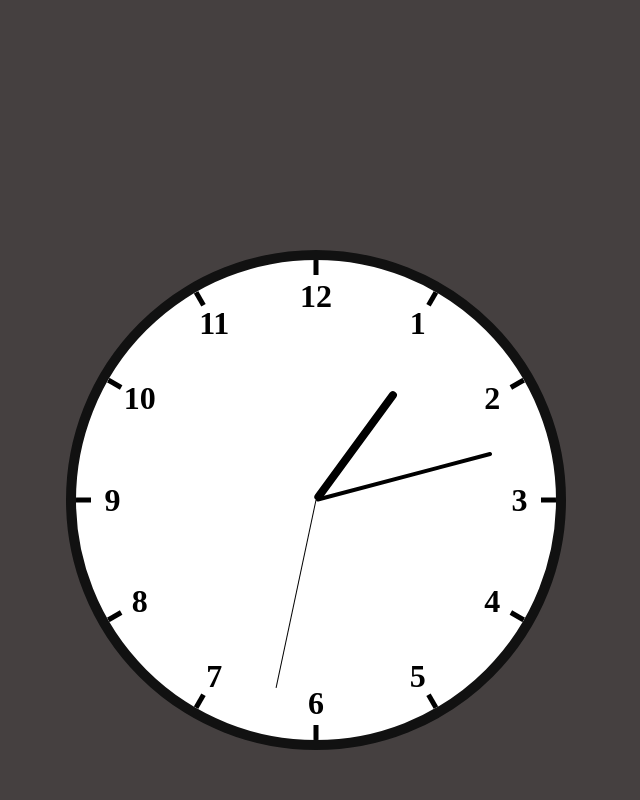
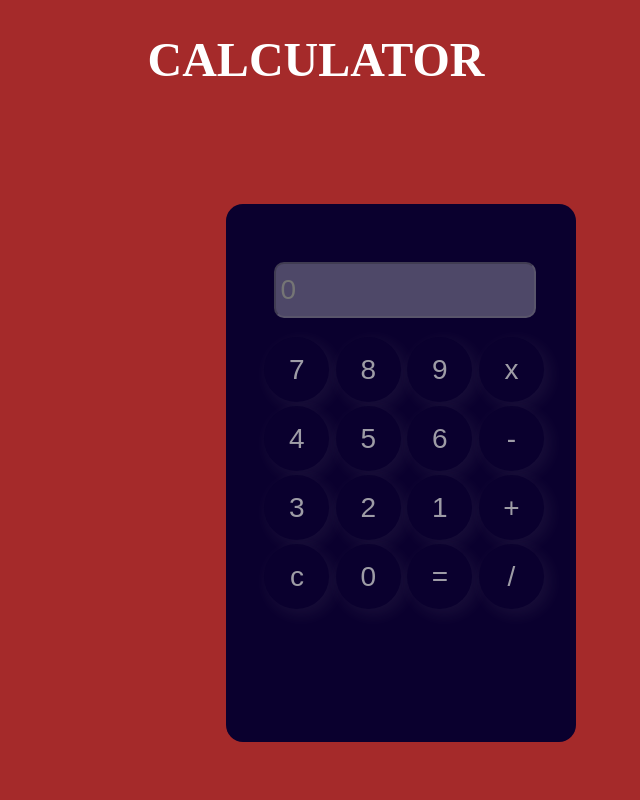
Before and after one commit to Xayrulloxalilov0010/soat-proyekt, a plain HTML site: page index.html in a window 1280 px wide. Shown: the whole page, without its empty margins (324-964 px from the left). Drawn offline with Linux system fonts and the light colour scheme.

Commit message:
calculator

```diff
--- a/index.html
+++ b/index.html
@@ -1,72 +1,46 @@
 <!DOCTYPE html>
 <html lang="en">
 <head>
-  <meta charset="UTF-8">
-  <meta http-equiv="X-UA-Compatible" content="IE=edge">
-  <meta name="viewport" content="width=device-width, initial-scale=1.0">
-  <link rel="stylesheet" href="./styles/style.css">
-  <title>Time</title>
+    <meta charset="UTF-8">
+    <meta http-equiv="X-UA-Compatible" content="IE=edge">
+    <meta name="viewport" content="width=device-width, initial-scale=1.0">
+    <link rel="stylesheet" href="./style.css">
+    <title>calculator</title>
 </head>
 <body>
-  <div class="time">
-    <div class="num num1">
-      <div>1</div>
-    </div>
-    <div class="num num2">
-      <div>2</div>
-    </div>
-    <div class="num num3">
-      <div>3</div>
-    </div>
-    <div class="num num4">
-      <div>4</div>
-    </div>
-    <div class="num num5">
-      <div>5</div>
-    </div>
-    <div class="num num6">
-      <div>6</div>
-    </div>
-    <div class="num num7">
-      <div>7</div>
-    </div>
-    <div class="num num8">
-      <div>8</div>
-    </div>
-    <div class="num num9">
-      <div>9</div>
-    </div>
-    <div class="num num10">
-      <div>10</div>
-    </div>
-    <div class="num num11">
-      <div>11</div>
-    </div>
-    <div class="num num12">
-      <div>12</div>
-    </div>
-    <div class="hand" id="sec">
-      <div class="sec"></div>
-    </div>
-    <div class="hand" id="min">
-      <div class="min"></div>
-    </div>
-    <div class="hand" id="hour">
-      <div class="hour"></div>
-    </div>
-  </div>
-
-
-
-
-
-
-
-
-
-
-
-
-  <script src="./js/script.js"></script>
+    <h1>CALCULATOR</h1>
+    <form name="calculator">
+        <table>
+            <tr>
+                <td colspan ="4">
+                    <input type="text" name="display" id="display" disabled placeholder="0">
+                </td>
+            </tr>
+            <tr>
+                <td><input type="button" name="seven" value="7" onclick="calculator.display.value += '7' "></td>
+                <td><input type="button" name="eight" value="8" onclick="calculator.display.value += '8' "></td>
+                <td><input type="button" name="nine" value="9" onclick="calculator.display.value += '9' "></td>
+                <td><input type="button" name="times" value="x" onclick="calculator.display.value += '*' "></td>
+            </tr>
+            <tr>
+                <td><input type="button" name="four" value="4" onclick="calculator.display.value += '4' "></td>
+                <td><input type="button" name="five" value="5" onclick="calculator.display.value += '5' "></td>
+                <td><input type="button" name="six" value="6" onclick="calculator.display.value += '6' "></td>
+                <td><input type="button" name="minus" value="-" onclick="calculator.display.value += '-' "></td>
+            </tr>
+            <tr>
+                <td><input type="button" name="three" value="3" onclick="calculator.display.value += '3' "></td>
+                <td><input type="button" name="two" value="2" onclick="calculator.display.value += '2' "></td>
+                <td><input type="button" name="one" value="1" onclick="calculator.display.value += '1' "></td>
+                <td><input type="button" name="pilus" value="+" onclick="calculator.display.value += '+' "></td>
+            </tr>
+            <tr>
+                <td><input type="button" name="clear" value="c" onclick="calculator.display.value = '' "></td>
+                <td><input type="button" name="xero" value="0" onclick="calculator.display.value += '0' "></td>
+                <td><input type="button" name="deval" value="=" onclick="calculator.display.value = eval(calculator.display.value) "></td>
+                <td><input type="button" name="div" value="/" onclick="calculator.display.value += '/' "></td>
+            </tr>
+        </table>
+    </form>
 </body>
 </html>
--- a/js/script.js
+++ /dev/null
@@ -1,16 +0,0 @@
-const secDiv = document.getElementById('sec');
-const minDiv = document.getElementById('min');
-const hourDiv = document.getElementById('hour');
-
-setInterval(updateClock, 1000);
-function updateClock () {
-  let date = new Date(),
-      sec = date.getSeconds() / 60;
-      min = (date.getMinutes() + sec) / 60;
-      hour = (date.getHours() + min) / 12;
-
-      secDiv.style.transform = 'rotate(' + (sec * 360) + "deg)";
-      minDiv.style.transform = 'rotate(' + (min * 360) + "deg)";
-      hourDiv.style.transform = 'rotate(' + (hour * 360) + "deg)";
-}
-// updateClock();
--- /dev/null
+++ b/style.css
@@ -0,0 +1,56 @@
+body{
+    padding: 0;
+    margin: 0;
+    background-color: brown;
+}
+h1{
+    text-align: center;
+    color: white;
+    font-size: 3em;
+    height: 12px;
+}
+form{
+    margin-left: 43vw;
+    margin-top: 20vh;
+    width: 300px;
+    height: 488px;
+    padding: 25px;
+    background-color: rgb(10, 0, 46);
+    border-radius: 17px;
+    box-shadow: 5px 5px 15px 2px (148, 148, 148, .1  );
+}
+table{
+    padding: 5% 10px;
+}
+#display{
+    margin: 15px 10px;
+    padding: 10px 4px;
+    font-size: 28px;
+    width: 250px;
+    color: rgb(162, 162, 162);
+    border-radius: 10px;
+    box-shadow: 5px 5px 15px 2px (148, 148, 148, .1  );
+}
+input {
+    outline: none;
+}
+
+input[type=button]{
+    font-family: sans-serif;
+    padding: 0;
+    width: 65px;
+    height:65px;
+    font-size:28px;
+    background-color: rgb(10, 0, 46);
+    color: #c4c4c4;
+    opacity: .8;
+    border: none;
+    border-radius: 50%;
+    box-shadow: 5px 5px 15px 2px rgba(178, 162, 162, 0.1);
+}
+input[type=button]:hover {
+    color: rgb(0, 214, 252);
+    box-shadow: 5px 5px 15px 2px (34, 10, 255, .4);
+    background: rgb(2,0,36);
+    background: linear-gradient(90deg, rgba(2,0,36,1) 0%, rgba(39,22,45,1) 34%, rgba(0,212,255,1) 100%);
+}
--- a/styles/style.css
+++ /dev/null
@@ -1,175 +0,0 @@
-*{
-  padding: 0;
-  margin: 0;
-  box-sizing: border-box;
-  font-family: serif;
-}
-
-body{
-  width: 100vw;
-  height: 10vh;
-  overflow: hidden;
-  background: #454040;
-}
-
-.time{
-  position: relative;
-  width: 500px;
-  height: 500px;
-  overflow: hidden;
-  border-radius: 250px;
-  border: 10px solid #111;
-  background-color: #ffff;
-  top: 500px;
-  left: 50%;
-  transform: translate(-50%, -50%);
-}
-.clock:after{
-  content: "";
-  position: absolute;
-  width: 100%;
-  height: 100%;
-  top: 0;
-  left: 0;
-  background: linear-gradient(285deg, rgba(0, 0, 0, 0.175),50%
-  rgba(0, 0, 0, 0.1)  50%);
-}
-.clock::before{
-  content: '';
-  position: absolute;
-  top: 50%;
-  left: 50%;
-  transform: translate(-50%, -50%);
-  width: 20px;
-  height: 20px;
-  background: #000;
-  border-radius: 50%;
-}
-
-.num{
-  position: absolute;
-  width: 100%;
-  height: 100%;
-  top: 0;
-  left: 0;
-  text-align: center;
-  font-size: 2rem;
-  font-weight: 700;
-  padding: 18px;
-}
-.num:after{
-  content: '';
-  position: absolute;
-  top: 0;
-  left: 50%;
-  transform: translateX(-50%);
-  width: 5px;
-  height: 15px;
-  background: #000;
-}
-.num1{
-  transform: rotate(30deg);
-}
-.num1 div{
-  transform: rotate(-30deg);
-}
-.num2{
-  transform: rotate(60deg);
-}
-
-.num2 div{
-  transform: rotate(-60deg);
-}
-.num3{
-  transform: rotate(90deg);
-}
-
-.num3 div{
-  transform: rotate(-90deg);
-}
-.num4{
-  transform: rotate(1200deg);
-}
-
-.num4 div{
-  transform: rotate(-1200deg);
-}
-.num5{
-  transform: rotate(150deg);
-}
-
-.num5 div{
-  transform: rotate(-150deg);
-}
-.num6{
-  transform: rotate(180deg);
-}
-
-.num6 div{
-  transform: rotate(-180deg);
-}
-.num7{
-  transform: rotate(210deg);
-}
-
-.num7 div{
-  transform: rotate(-210deg);
-}
-.num8{
-  transform: rotate(240deg);
-}
-
-.num8 div{
-  transform: rotate(-240deg);
-}
-.num9{
-  transform: rotate(270deg);
-}
-
-.num9 div{
-  transform: rotate(-270deg);
-}
-.num10{
-  transform: rotate(300deg);
-}
-
-.num10 div{
-  transform: rotate(-300deg);
-}
-.num11{
-  transform: rotate(330deg);
-}
-
-.num11 div{
-  transform: rotate(-330deg);
-}
-.hand{
-  position: absolute;
-  top: 0;
-  left: 0;
-  width: 100%;
-  height: 100%;
-
-}
-
-.hand div{
-  position: absolute;
-  bottom: 50%;
-  left: 50%;
-  transform: translateX(-50%);
-  background: #000;
-}
-.sec{
-  width: 1px;
-  height: 40%;
-}
-.min{
-  height: 38%;
-  width: 4px;
-  border-radius: 2px;
-}
-.hour{
-  height: 28%;
-  width: 8px;
-  border-radius: 4px;
-}
```
